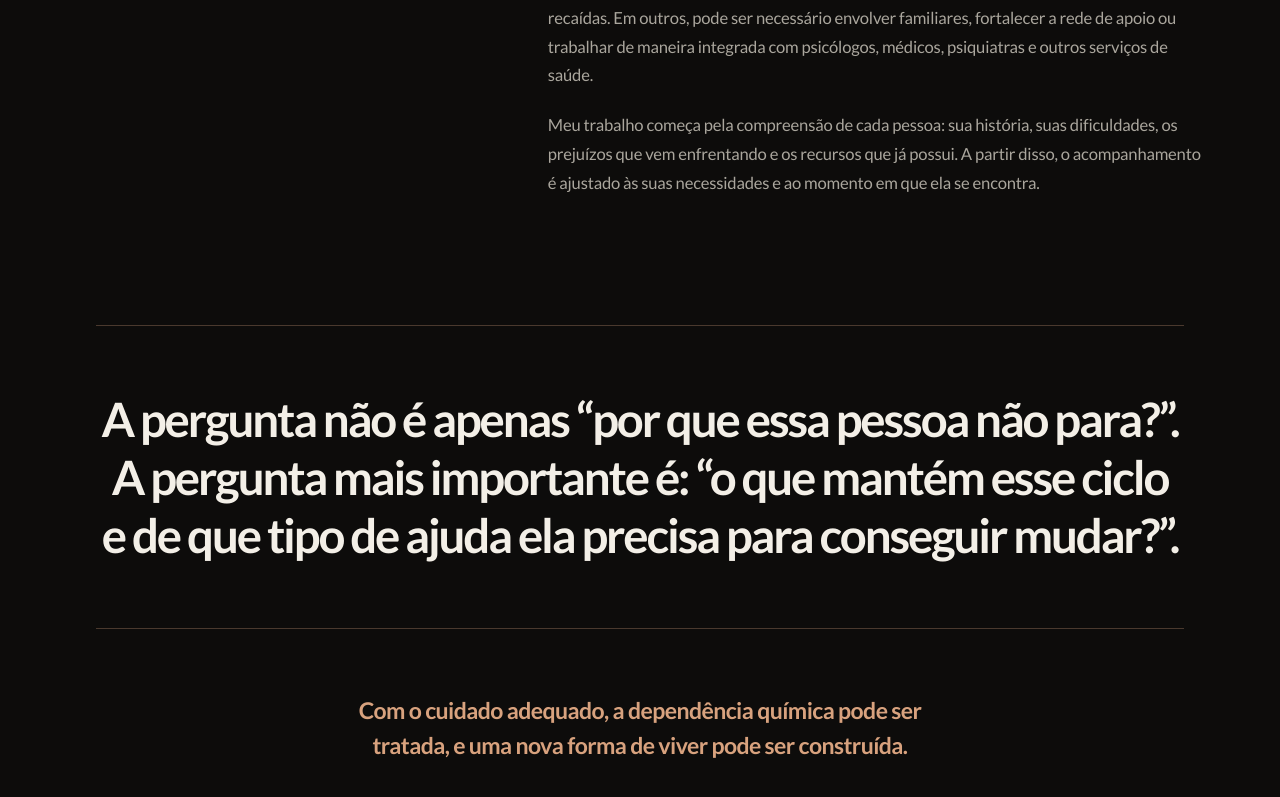
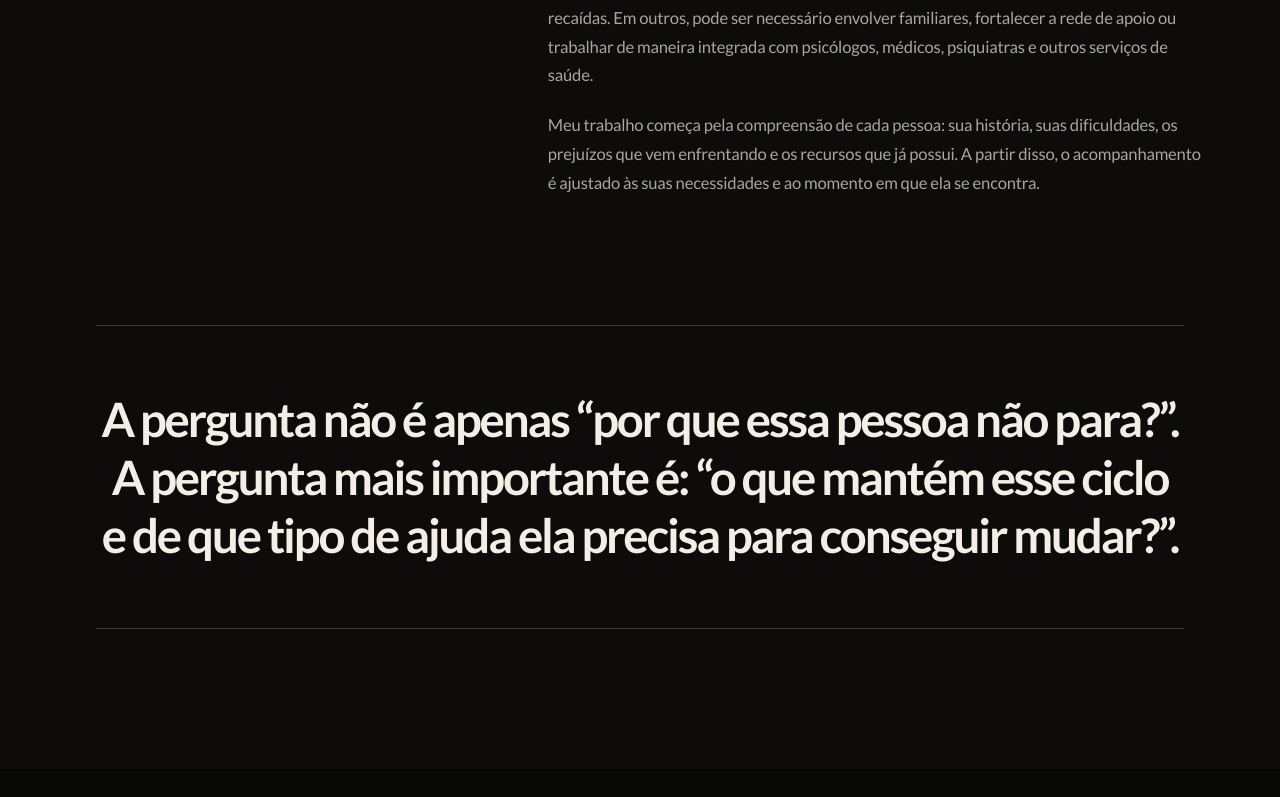
Before and after one commit to eduwiebusch/eduardo-terapeuta, a Next.js app: page / in a window 1280 px wide. Shown: the part 5563-6360 px from the top of the page. After the commit the page ends 6332 px from the top, so only its background shows below. Built offline with nearby package versions, Linux system fonts and the light colour scheme.

Commit message:
Remove science section closing line

```diff
--- a/app/globals.css
+++ b/app/globals.css
@@ -587,18 +587,6 @@ body {
   font-weight: 700;
 }
 
-.science-closing {
-  max-width: 48rem;
-  margin: clamp(2.5rem, 5vw, 4rem) auto 0;
-  color: var(--accent-soft);
-  font-size: clamp(1.15rem, 1.8vw, 1.5rem);
-  font-weight: 700;
-  letter-spacing: -0.025em;
-  line-height: 1.55;
-  text-align: center;
-  text-wrap: balance;
-}
-
 .hero-mark,
 .hero h1,
 .hero p,
--- a/app/page.tsx
+++ b/app/page.tsx
@@ -316,10 +316,6 @@ export default function Home() {
             </strong>
           </p>
 
-          <p className="science-closing">
-            Com o cuidado adequado, a dependência química pode ser tratada, e uma
-            nova forma de viver pode ser construída.
-          </p>
         </div>
       </section>
     </main>
```
Also changed, not shown: 1 other file (tests, documents, lock files or other folders).
